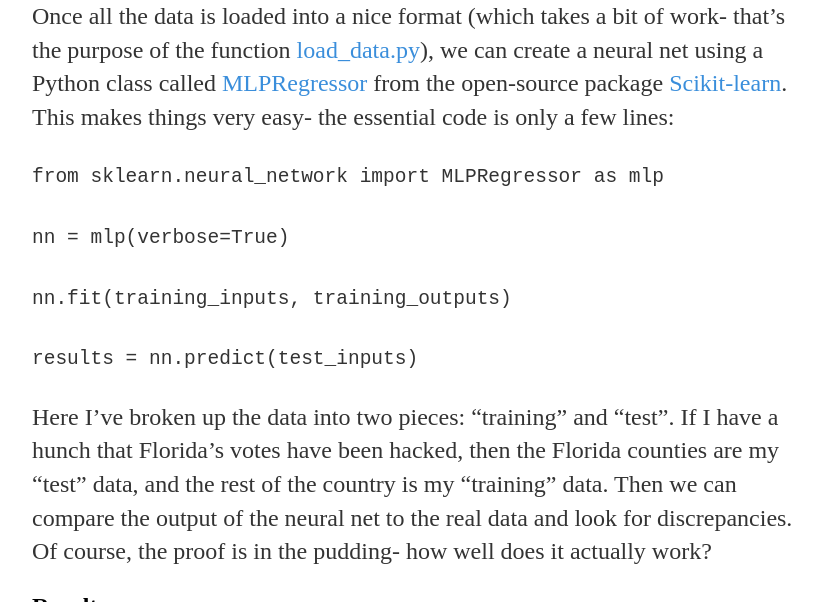
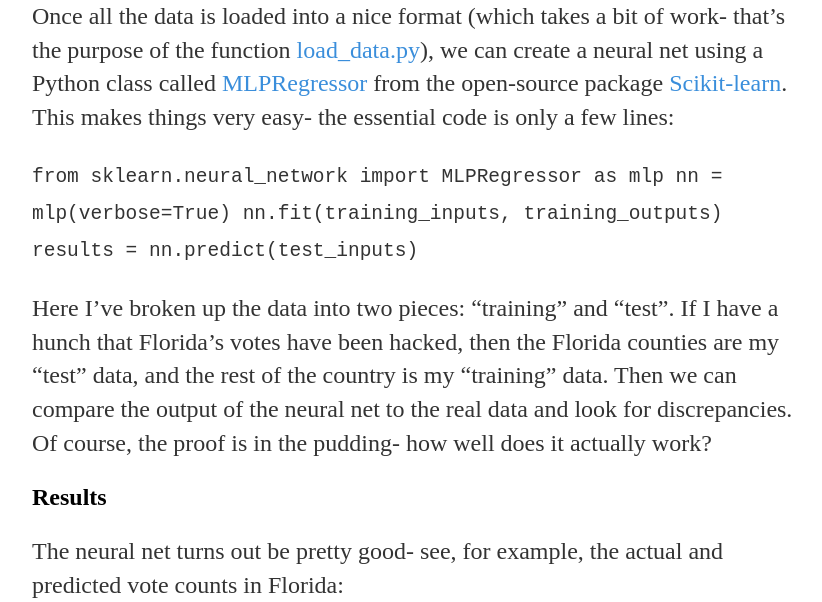
Before and after one commit to kwitophurr/kwitophurr.github.io, a Jekyll site: the page built from _posts/2017-07-01-Election-Neural-Net.md, in a window 1280 px wide and 900 px high, scrolled down 4442 px, cut to the strip 94-696 px from the top of the window. Shown: the whole strip, without its empty margins (224-1046 px from the left). Built offline with Jekyll 4.4.1, drawn with Linux system fonts in a browser that asks for light colours; Markdown is read by kramdown in place of the engine named in the settings; some of the changed lines change nothing that is shown.

Commit message:
More code editing...

````diff
--- a/_posts/2017-07-01-Election-Neural-Net.md
+++ b/_posts/2017-07-01-Election-Neural-Net.md
@@ -59,13 +59,10 @@ A couple of quick notes about the data used here:
 
 Once all the data is loaded into a nice format (which takes a bit of work- that's the purpose of the function [load_data.py](https://github.com/christian-johnson/election-neural-net/blob/master/load_data.py)), we can create a neural net using a Python class called [MLPRegressor](http://scikit-learn.org/stable/modules/generated/sklearn.neural_network.MLPRegressor.html#sklearn.neural_network.MLPRegressor) from the open-source package [Scikit-learn](http://scikit-learn.org/stable/index.html). This makes things very easy- the essential code is only a few lines:
 
-``from sklearn.neural_network import MLPRegressor as mlp``
-
-``nn = mlp(verbose=True)``
-
-``nn.fit(training_inputs, training_outputs)``
-
-``results = nn.predict(test_inputs)``
+```from sklearn.neural_network import MLPRegressor as mlp
+nn = mlp(verbose=True)
+nn.fit(training_inputs, training_outputs)
+results = nn.predict(test_inputs)```
 
 Here I've broken up the data into two pieces: "training" and "test".
 If I have a hunch that Florida's votes have been hacked, then the Florida counties are my "test" data, and the rest of the country is my "training" data.
````
